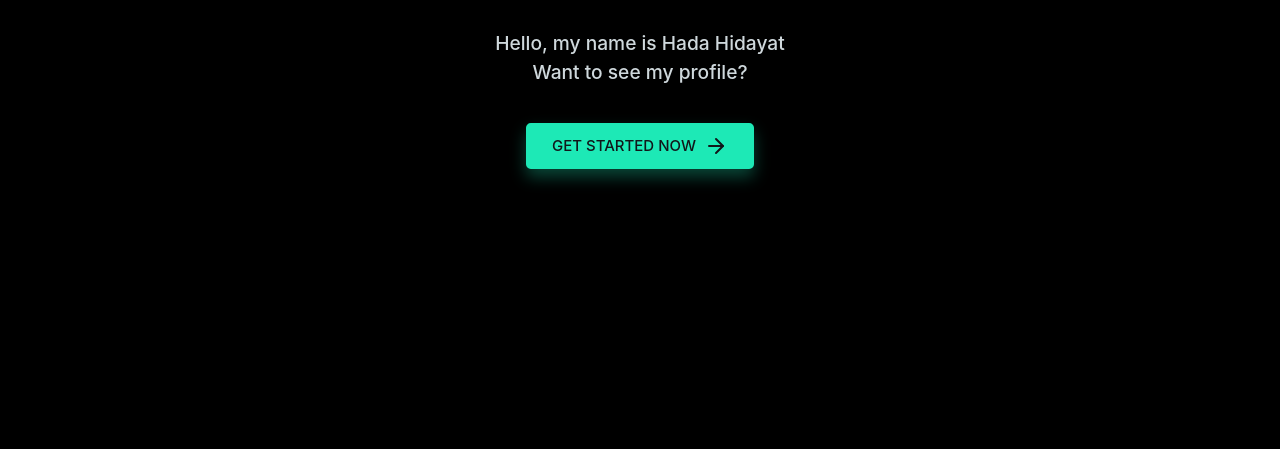
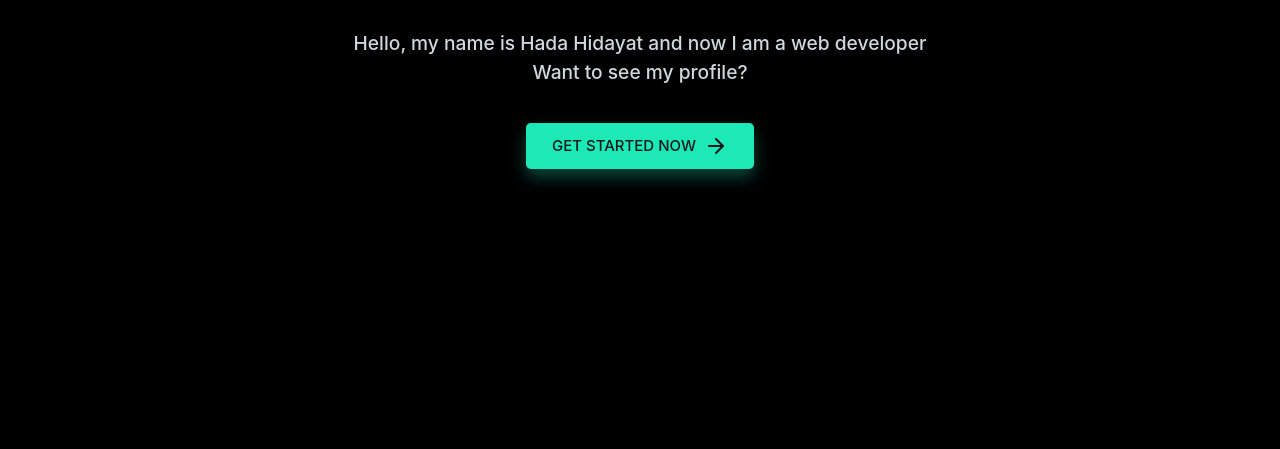
Before and after one commit to L200170100/L200170100.github.io, a plain HTML site: page hada/index.html in a window 1280 px wide. Shown: the part 351-800 px from the top of the page. Drawn offline with nearby package versions, Linux system fonts and the light colour scheme; a web font is replaced by a local one.

Commit message:
Update index.html

```diff
--- a/hada/index.html
+++ b/hada/index.html
@@ -56,7 +56,7 @@
         <div class="row vh-md-100">
             <div class="col-md-8 col-sm-10 col-12 mx-auto my-auto text-center">
                 <h1 class="heading-black text-capitalize flex flex-row text-primary">Welcome to my profile</h1>
-                <p class="lead py-3">Hello, my name is Hada Hidayat
+                <p class="lead py-3">Hello, my name is Hada Hidayat and now I am a web developer
                 <br>Want to see my profile?</p>
                 <a href="#about" class="nav-link page-scroll">
                 <button class="btn btn-primary d-inline-flex flex-row align-items-center">
```
